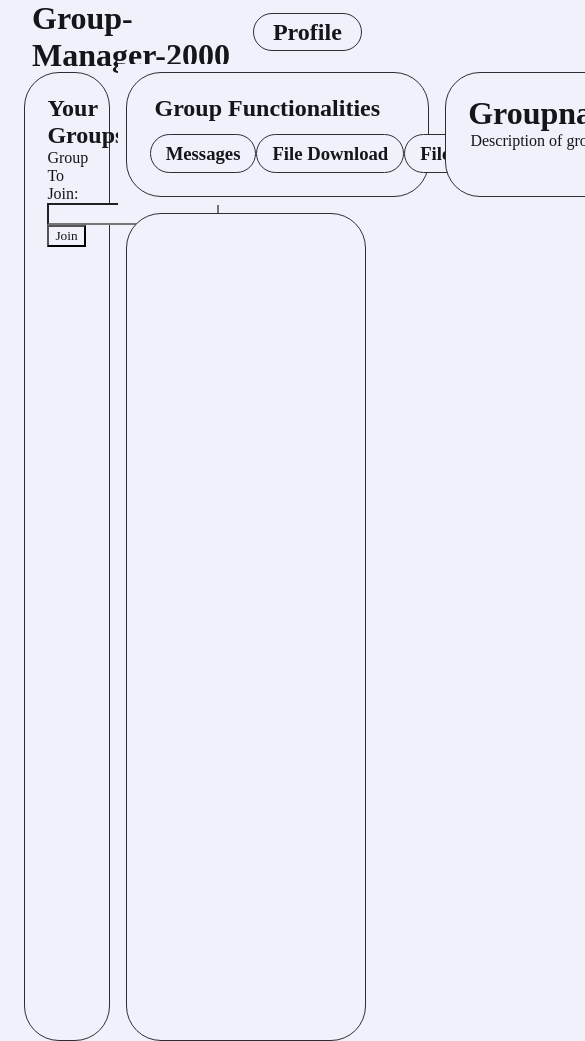
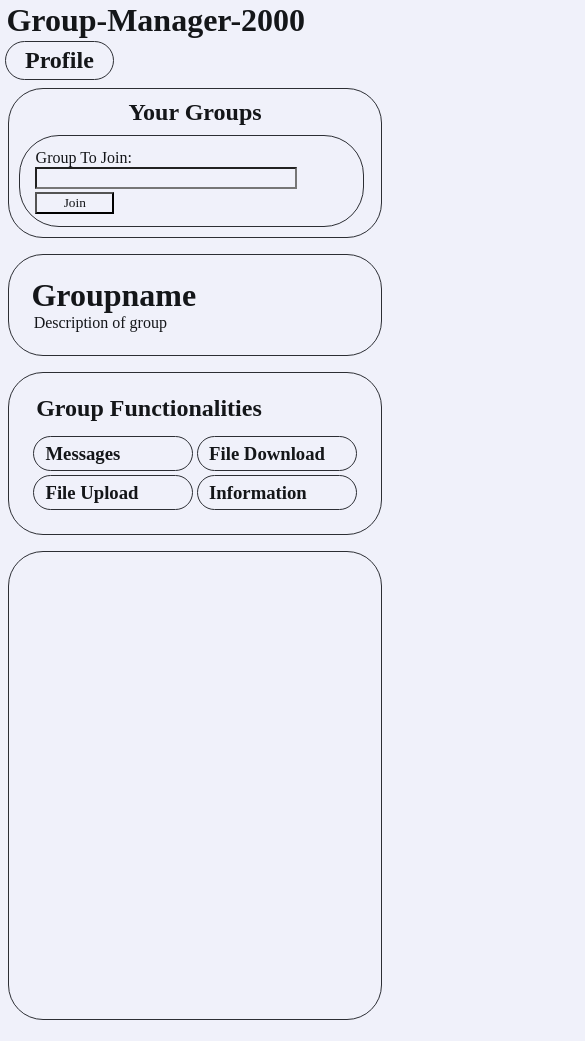
Before and after one commit to Git-Bread/Webbapplikation-Projektlednings, a website built with Parcel: page index.html in a window 390 px wide. Shown: the top 1041 px of the page, 585 px wide, since content can reach past the window. Built offline with nearby package versions, Linux system fonts and the light colour scheme.

Commit message:
scss made responsive

```diff
--- a/index.html
+++ b/index.html
@@ -28,7 +28,7 @@
             <button>Join</button>
           </form>
         </section>
-        <div>
+        <div id="wrapper">
           <section id="options">
             <h2>Group Functionalities</h2>
             <div>
--- a/scss/_content.scss
+++ b/scss/_content.scss
@@ -3,31 +3,61 @@ content {
     margin: 1em;
     margin-top: 0;
     grid-template-columns: repeat(7, 1fr);
-    grid-template-rows: repeat(7, 1fr);
     grid-auto-flow: dense;
+
+    @media screen and (max-width: 780px) {
+        display: flex;
+        flex-direction: column;
+        min-width: 100%;
+        margin: 0;
+    }
+
     section {
         border: solid 1px $border-color;
         border-radius: 35px;
         margin: 0.5em;
         padding: 1.4em;
     }
-    div {
+    #wrapper{
         grid-column: 3/8;
         display: flex;
         justify-content: space-between;
+        @media screen and (max-width: 1024px) {
+            flex-direction: column;
+        }
+        @media screen and (max-width: 800px) {
+            grid-column: 4/8;
+        }
         section {
-            width: 100%;
+            flex-grow: 1;
             #groupname {
                 font-size: 2em;
             }
             p {
                 margin-left: 0.14em;
+                overflow: auto;
             }
         }
         #options {
+            @media screen and (max-width: 1024px) {
+                order: 1;
+            }
             h2 {
                 margin-bottom: 0.5em;
                 margin-left: 0.2em;
+            }
+            div {
+                overflow: auto;
+                display: flex;
+                justify-content: space-between;
+                @media screen and (max-width: 780px) {
+                    display: grid;
+                    grid-template-rows: 1fr 1fr;
+                    grid-template-columns: 1fr 1fr;
+                    h3 {
+                        margin: 0.1em;
+                        padding: 0.3em 0.6em 0.3em 0.6em !important;
+                    }
                 }
                 h3:hover {
                     color: $link-color;
@@ -39,17 +69,66 @@ content {
                     border-radius: 40px;
                     padding: 0.4em 0.8em 0.4em 0.8em;
                     border: solid 1px $border-color;
-                margin: auto;
                     white-space: nowrap;
+                }
             }
         }
     }
     #groups {
         grid-column: 1/3;
         grid-row: 1/8;
+        display: flex;
+        flex-direction: column;
+        h2 {
+            margin-bottom: 0.4em;
+        }
+        @media screen and (max-width: 1024px) {
+            padding: 0.6em;
+            text-align: center;
+        }
+        @media screen and (max-width: 800px) {
+            grid-column: 1/4;
+            max-height: 40vh;
+            overflow: scroll;
+        }
+        form {
+            border: $border-color 1px solid;
+            padding: 1em;
+            border-radius: 40px;
+            @media screen and (max-width: 1024px) {
+                width: 90%;
+                padding: 0.8em;
+                display: flex;
+                flex-direction: column;
+                text-align: left;
+                button, input, label {
+                    margin-left: 0.2em;
+                }
+                button {
+                    max-width: 25%;
+                    margin-top: 0.2em;
+                }
+                input {
+                    max-width: 80%;
+                }
+            }
+            label {
+                margin-right: 0.5em;
+            }
+            button:hover {
+                color: $link-color;
+                background-color: darken($color: $base-color, $amount: 4%);
+                text-decoration: underline;
+                border: solid 1px darken($color: $border-color, $amount: 80%);
+            }
+        }
     }
     #info {
+        min-height: 50vh;
         grid-column: 3/8;
         grid-row: 2/8;
+        @media screen and (max-width: 800px) {
+            grid-column: 4/8;
         }
     }
+}
--- a/scss/_header.scss
+++ b/scss/_header.scss
@@ -1,8 +1,12 @@
 header {
     display: flex;
+    @media screen and (max-width: 780px) {
+        flex-direction: column;
+    }
     justify-content: space-between;
     width: 100%;
-    height: clamp(4em, 7vh, 7em);
+    height: clamp(5em, 7vh, 7em);
+
     nav {
         display: flex;
         margin: 0;
@@ -23,6 +27,9 @@ header {
             padding: 0.2em 0.8em 0.2em 0.8em;
             border: solid 1px $border-color;
             margin-right: 0.5em;
+            @media screen and (max-width: 780px) {
+                margin-left: 0.2em;
+            }
         }
     }
     h1, nav h2 a {
@@ -31,5 +38,8 @@ header {
     }
     h1 {
         margin-left: 1em;
+        @media screen and (max-width: 780px) {
+            margin-left: 0.2em;
+        }
     }
 }
--- a/scss/master.scss
+++ b/scss/master.scss
@@ -9,3 +9,6 @@
     color: $text-color;
     background-color: $base-color;
 }
+h1, h2, h3 {
+    white-space: nowrap;
+}
```
Lines whose indentation alone changed are shown as unchanged.
